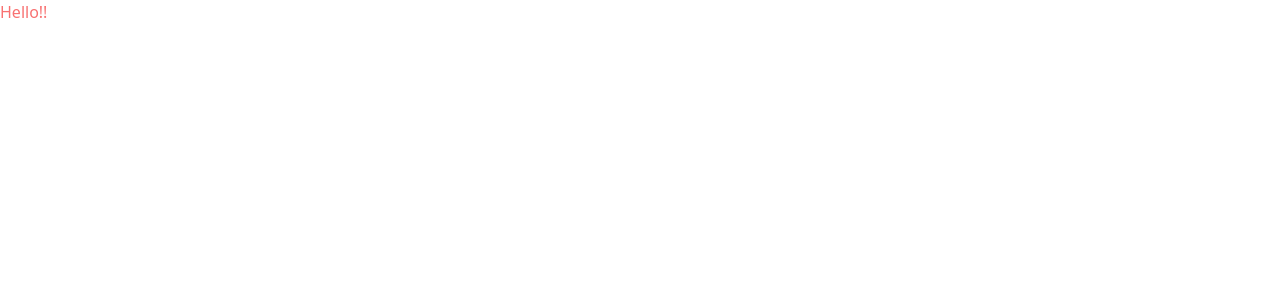
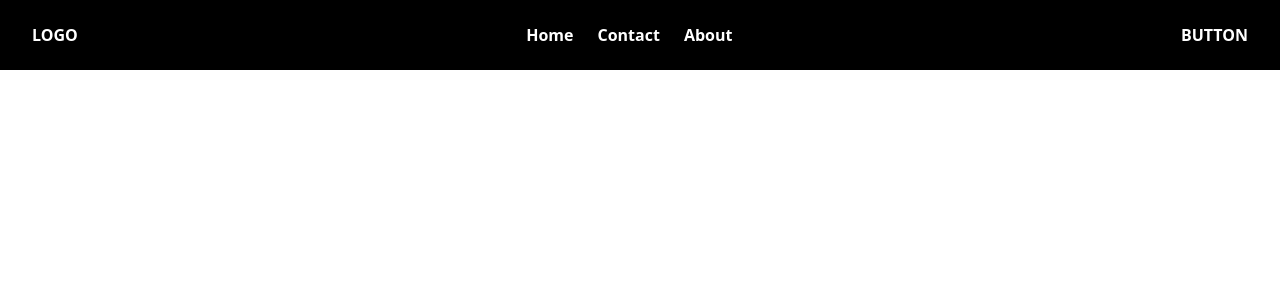
Before and after one commit to DinMSC/smart-home, a React (Vite) app in the folder fronted/: page / in a window 1280 px wide. Shown: the top 300 px of the page. Built offline with nearby package versions, Linux system fonts and the light colour scheme.

Commit message:
added header

```diff
--- a/fronted/src/App.tsx
+++ b/fronted/src/App.tsx
@@ -1,8 +1,10 @@
+import PageLayout from './pages/PageLayout';
+
 function App() {
   return (
-    <>
-      <div className='text-red-400'>Hello!!</div>
-    </>
+    <div>
+      <PageLayout />
+    </div>
   );
 }
 
--- /dev/null
+++ b/fronted/src/components/PageHeader.tsx
@@ -0,0 +1,21 @@
+const PageHeader = () => {
+  return (
+    <div className='flex flex-row w-full gap-4 bg-black text-white font-semibold'>
+      <div className='flex flex-row items-center pl-8'>LOGO</div>
+      <div className='h-[70px] w-full flex justify-center items-center'>
+        <ul
+          id='menu'
+          className='hidden fixed top-0 right-0 px-10 py-16 z-50
+              md:relative md:flex md:p-0 md:bg-transparent md:flex-row md:space-x-6 cursor-pointer'
+        >
+          <li>Home</li>
+          <li>Contact</li>
+          <li>About</li>
+        </ul>
+      </div>
+      <div className='flex flex-row items-center pr-8'>BUTTON</div>
+    </div>
+  );
+};
+
+export default PageHeader;
--- /dev/null
+++ b/fronted/src/pages/PageLayout.tsx
@@ -0,0 +1,20 @@
+import { ReactNode } from 'react';
+import PageHeader from '../components/PageHeader';
+
+interface PageLayoutProps {
+  children?: ReactNode;
+}
+
+const PageLayout = ({ children }: PageLayoutProps) => {
+  return (
+    <div>
+      <header className='w-full'>
+        <PageHeader />
+      </header>
+
+      <div className='h-[calc(100vh-70px)] overflow-auto'>{children}</div>
+    </div>
+  );
+};
+
+export default PageLayout;
```
